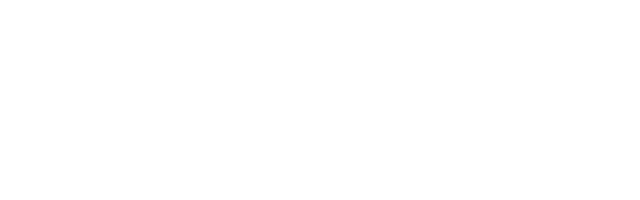
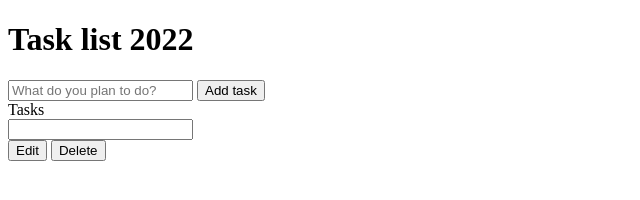
Before and after one commit to MissDine/To-do-list-javascript-app, a plain HTML site: page index.html in a window 1280 px wide. Shown: the whole page, without its empty margins (0-640 px from the left). Drawn offline with Linux system fonts and the light colour scheme.

Commit message:
Feat:Edit

```diff
--- a/index.html
+++ b/index.html
@@ -4,10 +4,31 @@
     <meta charset="UTF-8">
     <meta http-equiv="X-UA-Compatible" content="IE=edge">
     <meta name="viewport" content="width=device-width, initial-scale=1.0">
-    <title>Document</title>
+    <title>To-D0-List</title>
     <link rel="stylesheet" href="style.css">
 </head>
 <body>
-
+    <header>
+        <h1>Task list 2022</h1>
+        <form id="new-task-form">
+            <input type="text" id="new-task-input" placeholder="What do you plan to do?">
+            <input type="Submit" id="new-task-submit" value="Add task">
+        </form>
+    </header>
+    <main>
+        <section id="task-list">Tasks</section>
+        <div id ="tasks">
+            <div class="task">
+                <div class="content">
+                    <input type="text" class="text" value="">
+                </div>
+                <div class="actions">
+                    <button class="edit">Edit</button>
+                    <button class="delete">Delete</button>
+                </div>
+            </div>
+        </div>
+    </main>
+    <script src="index.js"></script>
 </body>
 </html>
--- a/index.js
+++ b/index.js
@@ -0,0 +1 @@
+alert("Hello")
```
